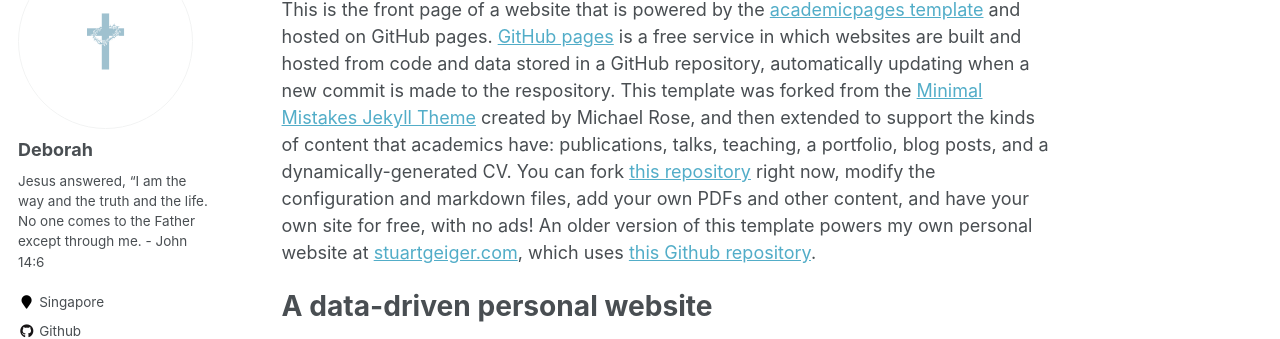
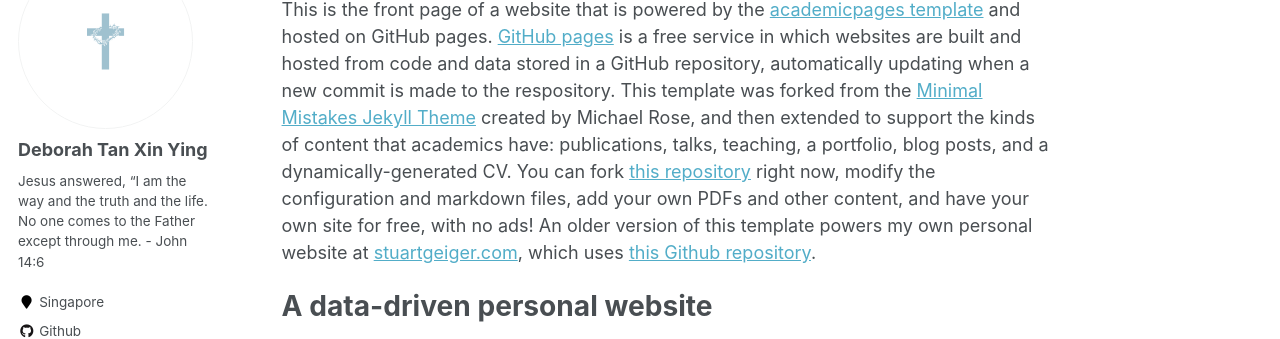
Before and after one commit to h4r0b3d/h4r0b3d.github.io, a Jekyll site: the page built from _pages/about.md, in a window 1280 px wide. Shown: the part 164-503 px from the top of the page. Built offline with Jekyll 4.4.1, drawn with Linux system fonts in a browser that asks for light colours.

Commit message:
Update _config.yml

```diff
--- a/_config.yml
+++ b/_config.yml
@@ -80,7 +80,7 @@ analytics:
 
 # Site Author
 author:
-  name             : "Deborah"
+  name             : "Deborah Tan Xin Ying"
   avatar           : "h4r0b3d_logo.png"
   bio              : "Jesus answered, “I am the way and the truth and the life. No one comes to the Father except through me. - John 14:6"
   location         : "Singapore"
```
